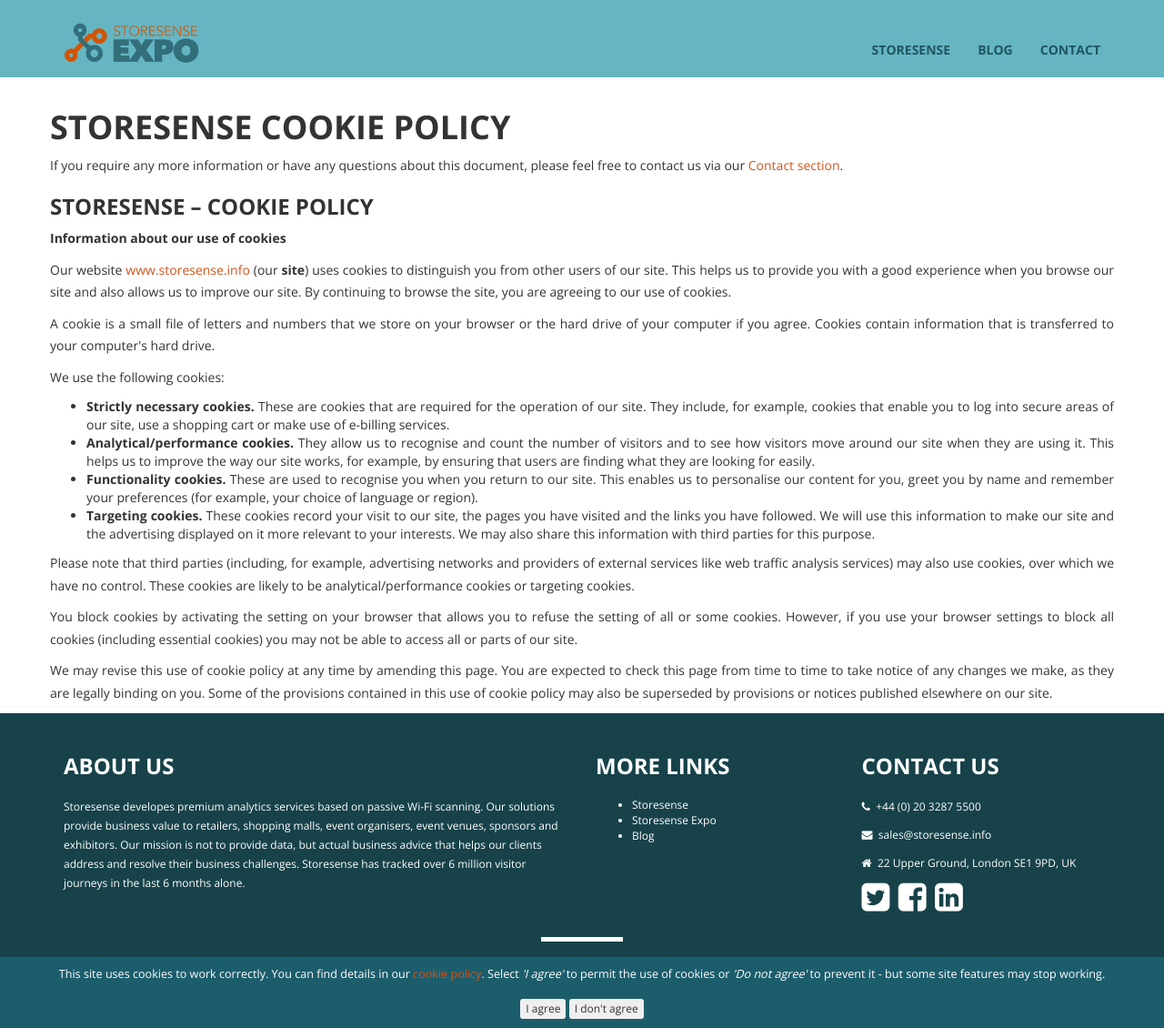
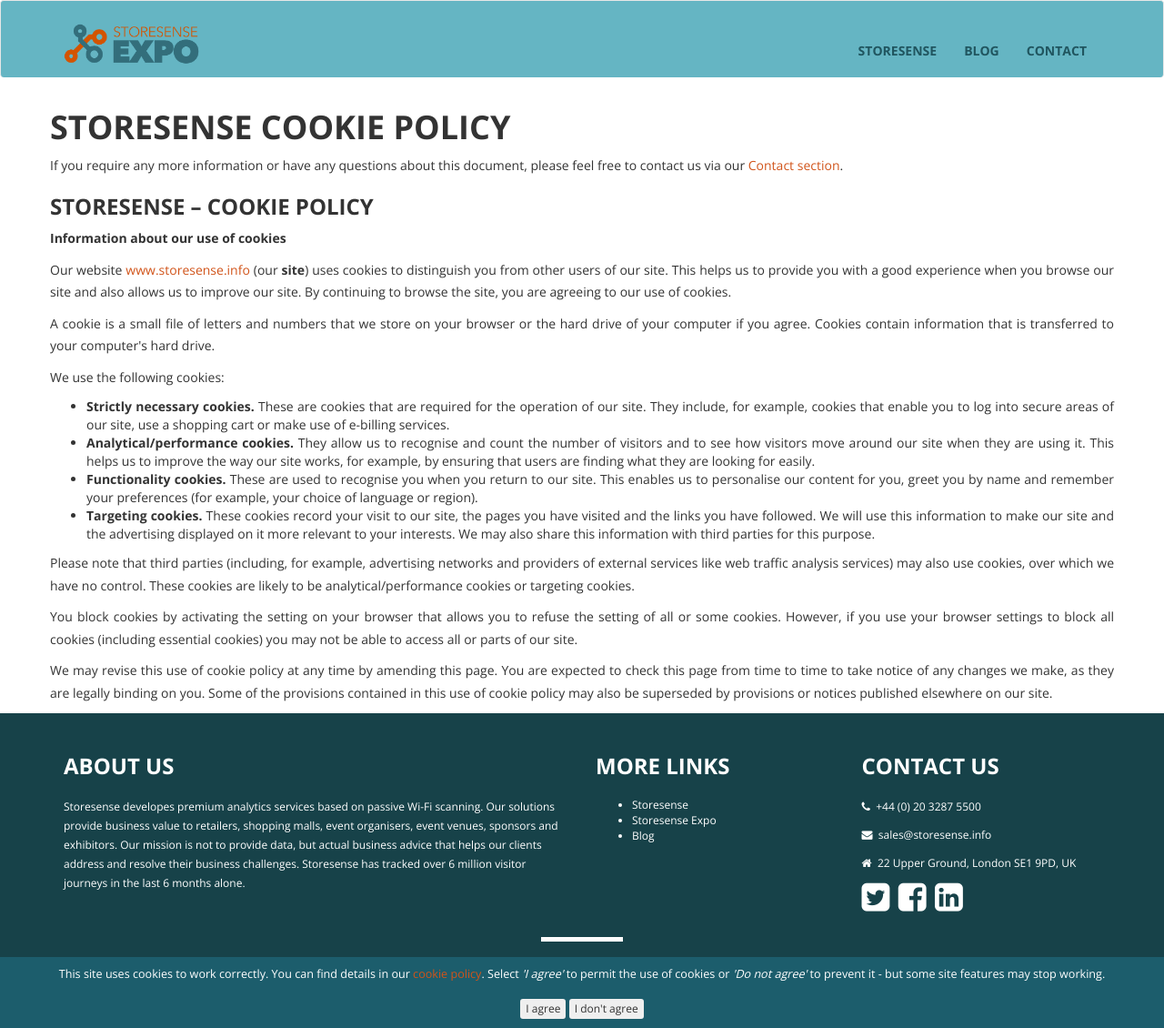
Before and after one commit to storesense/web-expoanalytics, a Jekyll site: the page built from cookie_policy.html, in a window 1280 px wide and 1130 px high. Shown: the whole window at 91% size. Built offline with Jekyll 4.4.1, drawn with Linux system fonts in a browser that asks for light colours.

```diff
--- a/_includes/nav.html
+++ b/_includes/nav.html
@@ -1,5 +1,5 @@
 <!-- Navigation -->
-<nav class="navbar navbar-default navbar-fixed-top {% if include.param != 'default' %}navbar-transparent{% endif %}">
+<nav class="navbar navbar-default affix {% if include.param != 'default' %}navbar-transparent{% endif %}">
     <div class="container">
         <!-- Brand and toggle get grouped for better mobile display -->
         <div class="navbar-header page-scroll">
--- a/css/main.css
+++ b/css/main.css
@@ -78,6 +78,13 @@
 
 
 /* ---------- NAVIGATION BAR PROPERTIES ---------- */
+
+.navbar-default {
+    top: 0;
+    height: 85px;
+    width: 100%;
+    z-index: 10;
+}
 
 .navbar-default {
     background-color: #65b5c3;
--- a/js/agency.js
+++ b/js/agency.js
@@ -17,8 +17,9 @@
 
 // Highlight the top nav as scrolling occurs
 $('body').scrollspy({
-    target: '.navbar-fixed-top'
-})
+    target: '.navbar-fixed-top',
+    offset: 85
+});
 
 // Closes the Responsive Menu on Menu Item Click
 $('.navbar-collapse ul li a').click(function() {
```
